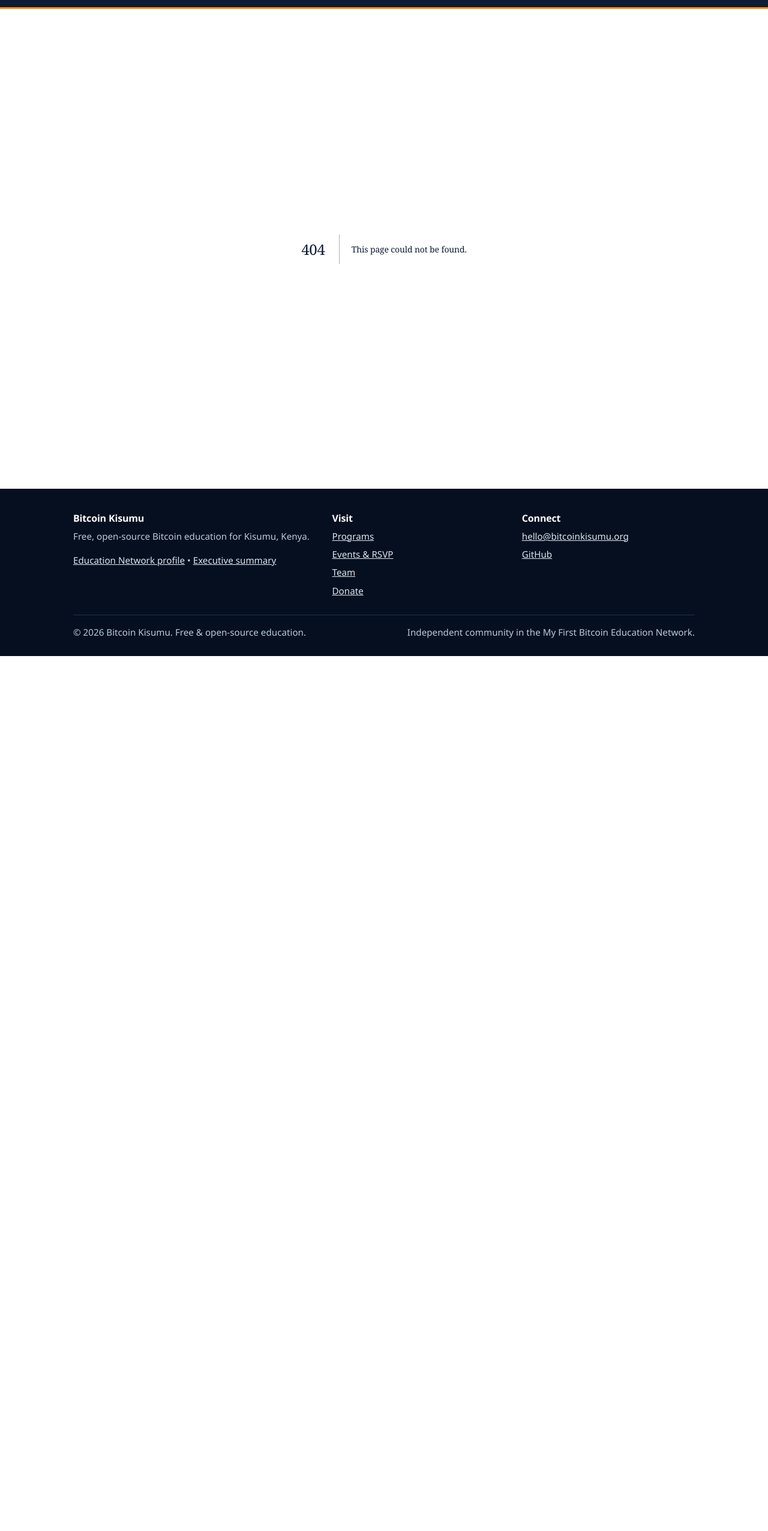
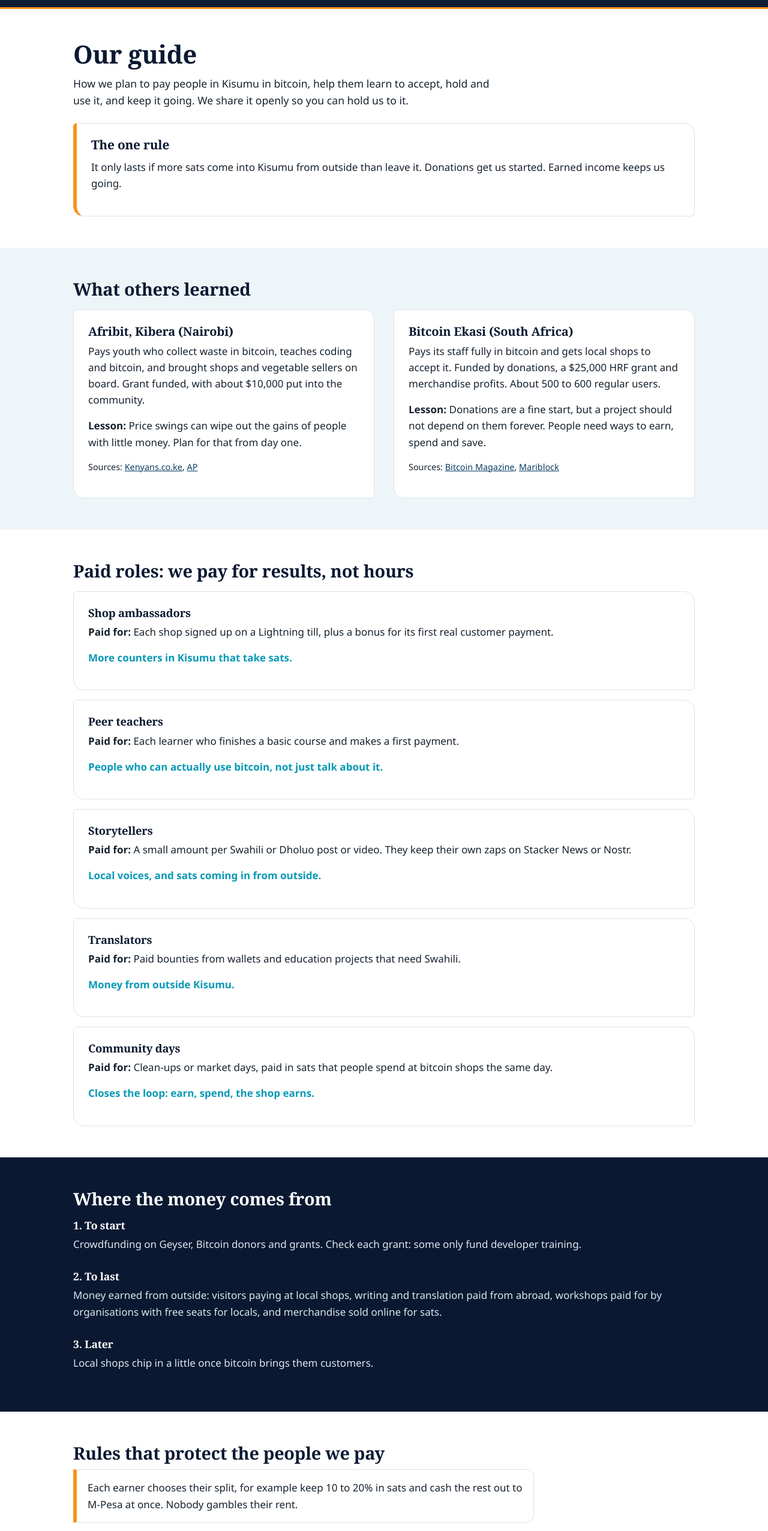
Before and after one commit to altradits/bitcoin-kisumu, a Next.js app: page /guide in a window 1280 px wide. Before the commit this address had no page. Shown: the part 62-2615 px from the top of the page at 60% size. Before the commit the page ends 1156 px from the top, so only its background shows below. Built offline with nearby package versions, Linux system fonts and the light colour scheme.

Commit message:
Add Guide page: paid roles, funding, rules and the 90-day pilot

```diff
--- a/app/components/Header.js
+++ b/app/components/Header.js
@@ -8,6 +8,7 @@ const LINKS = [
   ['/', 'Home'],
   ['/about', 'About'],
   ['/programs', 'Programs'],
+  ['/guide', 'Guide'],
   ['/events', 'Events'],
   ['/team', 'Team'],
   ['/donate', 'Donate'],
--- /dev/null
+++ b/app/guide/page.js
@@ -0,0 +1,185 @@
+import Link from 'next/link';
+
+export const metadata = {
+  title: 'Guide | Bitcoin Kisumu',
+  description: 'How Bitcoin Kisumu pays locals in bitcoin, teaches them to accept, hold and use it, and stays sustainable.'
+};
+
+const LESSONS = [
+  {
+    name: 'Afribit, Kibera (Nairobi)',
+    did: 'Pays youth who collect waste in bitcoin, teaches coding and bitcoin, and brought shops and vegetable sellers on board. Grant funded, with about $10,000 put into the community.',
+    learn: 'Price swings can wipe out the gains of people with little money. Plan for that from day one.',
+    links: [
+      ['Kenyans.co.ke', 'https://www.kenyans.co.ke/news/109497-how-kibera-mama-mbogas-and-garbage-collectors-get-paid-bitcoin-services'],
+      ['AP', 'https://www.aol.com/bitcoin-introduced-africas-largest-slum-081253188.html']
+    ]
+  },
+  {
+    name: 'Bitcoin Ekasi (South Africa)',
+    did: 'Pays its staff fully in bitcoin and gets local shops to accept it. Funded by donations, a $25,000 HRF grant and merchandise profits. About 500 to 600 regular users.',
+    learn: 'Donations are a fine start, but a project should not depend on them forever. People need ways to earn, spend and save.',
+    links: [
+      ['Bitcoin Magazine', 'https://bitcoinmagazine.com/culture/bitcoin-ekasi-township-one-year-later'],
+      ['Mariblock', 'https://www.mariblock.com/bitcoin-ekasi-wants-to-create-a-bitcoin-circular-economy-in-south-africa']
+    ]
+  }
+];
+
+const ROLES = [
+  ['Shop ambassadors', 'Each shop signed up on a Lightning till, plus a bonus for its first real customer payment.', 'More counters in Kisumu that take sats.'],
+  ['Peer teachers', 'Each learner who finishes a basic course and makes a first payment.', 'People who can actually use bitcoin, not just talk about it.'],
+  ['Storytellers', 'A small amount per Swahili or Dholuo post or video. They keep their own zaps on Stacker News or Nostr.', 'Local voices, and sats coming in from outside.'],
+  ['Translators', 'Paid bounties from wallets and education projects that need Swahili.', 'Money from outside Kisumu.'],
+  ['Community days', 'Clean-ups or market days, paid in sats that people spend at bitcoin shops the same day.', 'Closes the loop: earn, spend, the shop earns.']
+];
+
+const MONEY = [
+  ['1. To start', 'Crowdfunding on Geyser, Bitcoin donors and grants. Check each grant: some only fund developer training.'],
+  ['2. To last', 'Money earned from outside: visitors paying at local shops, writing and translation paid from abroad, workshops paid for by organisations with free seats for locals, and merchandise sold online for sats.'],
+  ['3. Later', 'Local shops chip in a little once bitcoin brings them customers.']
+];
+
+const RULES = [
+  'Each earner chooses their split, for example keep 10 to 20% in sats and cash the rest out to M-Pesa at once. Nobody gambles their rent.',
+  'Teach holding with small amounts first: self-custody, recovery words written down, one real payment together.',
+  'We never hold anyone’s money. Pay straight to their own wallet.',
+  'Call it a stipend or a task payment, not a salary, at first. Keep a record of every payment for KRA.',
+  'Kenya’s Virtual Asset Service Providers Act 2025 regulates businesses offering virtual asset services, not private use. Ask a Kenyan lawyer before payouts grow.'
+];
+
+const PILOT = [
+  ['Before day 1', [
+    'Fix one pot of money and the amount per task. Never promise more than the pot holds.',
+    'Set up a Lightning address for Bitcoin Kisumu and a Geyser page for the pilot.',
+    'Recruit 5 earners: 2 shop ambassadors, 2 peer teachers, 1 storyteller.',
+    'Each earner sets up their own wallet and writes down their recovery words.'
+  ]],
+  ['Days 1 to 30', [
+    'Pay every Friday, for verified results only.',
+    'First community day: earn in the morning, spend at local shops the same day.',
+    'Publish a short weekly update with real numbers.'
+  ]],
+  ['Days 31 to 90', [
+    'Keep what works, drop what does not.',
+    'Line up one source of outside income: a paid workshop, a translation bounty or visitor payments.',
+    'On day 90, publish the full numbers openly. That report wins the next round.'
+  ]]
+];
+
+const METRICS = [
+  'Shops active (at least one payment in the last 30 days)',
+  'Learners who made their first payment',
+  'People still holding or spending after 30 days',
+  'Sats that came in from outside Kisumu',
+  'Sats paid out'
+];
+
+export default function Guide() {
+  return (
+    <>
+      <section className="section">
+        <div className="wrap">
+          <h1>Our guide</h1>
+          <p style={{ fontSize: '1.1rem', maxWidth: '44rem' }}>
+            How we plan to pay people in Kisumu in bitcoin, help them learn to accept, hold and use it, and keep it going.
+            We share it openly so you can hold us to it.
+          </p>
+          <div className="card" style={{ marginTop: 24, borderLeft: '6px solid var(--orange)' }}>
+            <h2 style={{ fontSize: '1.3rem' }}>The one rule</h2>
+            <p>It only lasts if more sats come into Kisumu from outside than leave it. Donations get us started. Earned income keeps us going.</p>
+          </div>
+        </div>
+      </section>
+
+      <section className="section section-wash">
+        <div className="wrap">
+          <h2>What others learned</h2>
+          <div className="split" style={{ marginTop: 18 }}>
+            {LESSONS.map((l) => (
+              <article key={l.name} className="card">
+                <h3>{l.name}</h3>
+                <p>{l.did}</p>
+                <p><strong>Lesson:</strong> {l.learn}</p>
+                <p style={{ fontSize: '0.9rem' }}>
+                  Sources: {l.links.map(([t, h], i) => (
+                    <span key={h}>{i > 0 && ', '}<a href={h} target="_blank" rel="noopener noreferrer">{t}</a></span>
+                  ))}
+                </p>
+              </article>
+            ))}
+          </div>
+        </div>
+      </section>
+
+      <section className="section">
+        <div className="wrap">
+          <h2>Paid roles: we pay for results, not hours</h2>
+          <div style={{ display: 'grid', gap: 16, marginTop: 18 }}>
+            {ROLES.map(([role, paid, spreads]) => (
+              <article key={role} className="card">
+                <h3 style={{ fontSize: '1.15rem' }}>{role}</h3>
+                <p><strong>Paid for:</strong> {paid}</p>
+                <p style={{ color: 'var(--teal)', fontWeight: 700 }}>{spreads}</p>
+              </article>
+            ))}
+          </div>
+        </div>
+      </section>
+
+      <section className="section section-navy">
+        <div className="wrap">
+          <h2>Where the money comes from</h2>
+          <div style={{ display: 'grid', gap: 14, marginTop: 18 }}>
+            {MONEY.map(([k, v]) => (
+              <div key={k}>
+                <h3 style={{ fontSize: '1.1rem' }}>{k}</h3>
+                <p>{v}</p>
+              </div>
+            ))}
+          </div>
+        </div>
+      </section>
+
+      <section className="section">
+        <div className="wrap">
+          <h2>Rules that protect the people we pay</h2>
+          <ul className="program-list" style={{ maxWidth: '48rem' }}>
+            {RULES.map((r) => <li key={r}>{r}</li>)}
+          </ul>
+          <p style={{ fontSize: '0.9rem' }}>
+            The Act: <a href="https://new.kenyalaw.org/akn/ke/act/2025/20" target="_blank" rel="noopener noreferrer">Kenya Law</a>.
+            A plain guide: <a href="https://bitcoinmagazine.com/legal/kenyas-new-vasp-law-a-no-bs-legal-guide-for-bitcoin-and-crypto-builders" target="_blank" rel="noopener noreferrer">Bitcoin Magazine</a>.
+          </p>
+        </div>
+      </section>
+
+      <section className="section section-wash">
+        <div className="wrap">
+          <h2>The 90-day pilot</h2>
+          <div style={{ display: 'grid', gap: 16, marginTop: 18 }}>
+            {PILOT.map(([phase, steps]) => (
+              <article key={phase} className="card">
+                <h3 style={{ fontSize: '1.15rem' }}>{phase}</h3>
+                <ul className="program-list">{steps.map((s) => <li key={s}>{s}</li>)}</ul>
+              </article>
+            ))}
+          </div>
+          <h3 style={{ marginTop: 28 }}>What we count, every week</h3>
+          <ul className="program-list">{METRICS.map((m) => <li key={m}>{m}</li>)}</ul>
+        </div>
+      </section>
+
+      <section className="section">
+        <div className="wrap">
+          <h2>Want to help?</h2>
+          <p style={{ maxWidth: '44rem' }}>Fund the pilot, hire a Kisumu storyteller or translator, or visit and pay at our shops.</p>
+          <div className="hero-actions" style={{ marginTop: 12 }}>
+            <Link className="btn btn-primary" href="/donate">Support the pilot</Link>
+            <Link className="btn btn-dark" href="/contact">Talk to us</Link>
+          </div>
+        </div>
+      </section>
+    </>
+  );
+}
```
